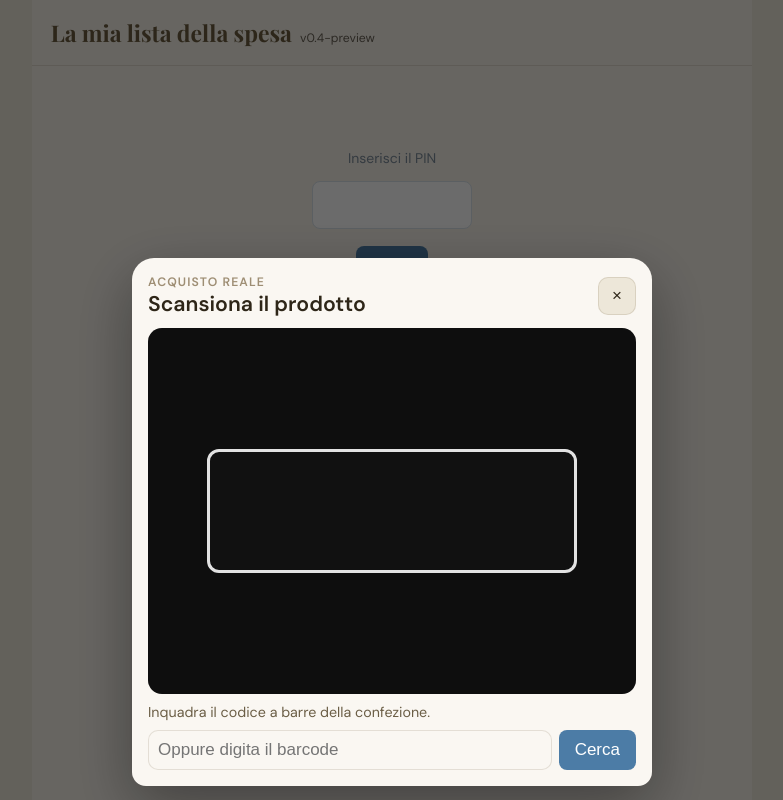
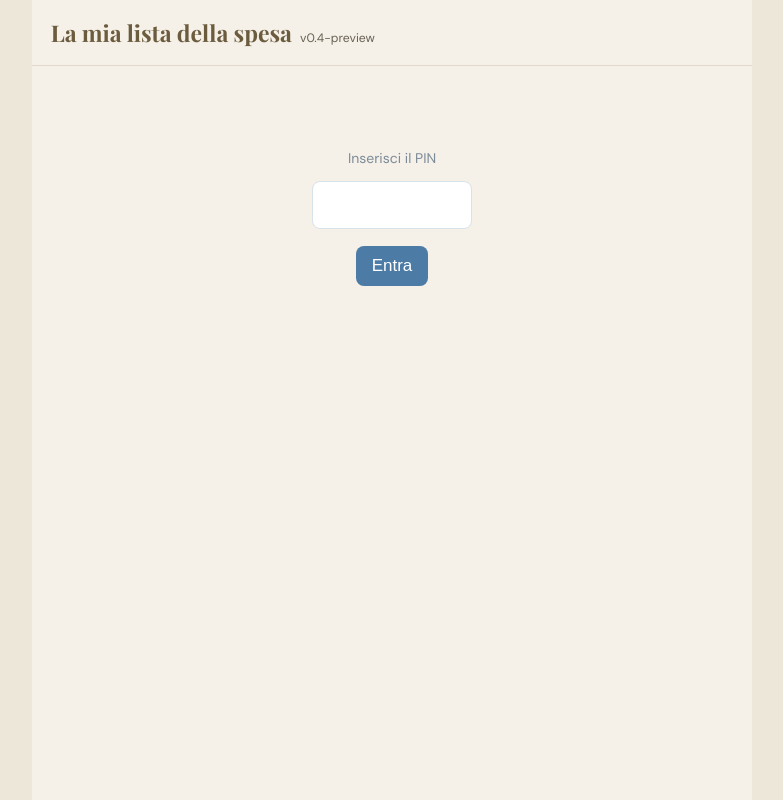
Before and after one commit to mluc1966-beep/La-mia-lista-della-spesa, a plain HTML site: page index_v0.4_preview.html in a window 1280 px wide. Shown: the whole page, without its empty margins (248-1031 px from the left). Drawn offline with nearby package versions, Linux system fonts and the light colour scheme.

Commit message:
Add files via upload

```diff
--- a/index_v0.4_preview.html
+++ b/index_v0.4_preview.html
@@ -262,7 +262,7 @@
   .purchases-box summary::-webkit-details-marker{display:none}.purchases-body{border-top:1px solid var(--ui-border);padding:10px 12px;background:var(--ui-bg2)}
   .purchase-row{padding:9px 0;border-bottom:1px solid var(--ui-border);display:flex;gap:8px;align-items:flex-start}.purchase-row:last-child{border-bottom:0}.purchase-main{flex:1;min-width:0}.purchase-name{font-weight:750;white-space:nowrap;overflow:hidden;text-overflow:ellipsis}.purchase-meta{font-size:.76rem;color:var(--ui-text3);margin-top:2px}.purchase-mode{font-size:.72rem;padding:3px 7px;border-radius:999px;background:var(--ui-card);border:1px solid var(--ui-border);white-space:nowrap}
 
-  .scan-overlay{position:fixed;inset:0;z-index:9999;background:rgba(0,0,0,.58);display:flex;align-items:flex-end;justify-content:center;padding:14px}.scan-panel{width:min(520px,100%);max-height:92vh;overflow:auto;background:var(--ui-card);color:var(--ui-text);border-radius:22px 22px 14px 14px;padding:16px;box-shadow:0 20px 60px rgba(0,0,0,.35)}
+  .scan-overlay{position:fixed;inset:0;z-index:9999;background:rgba(0,0,0,.58);display:flex;align-items:flex-end;justify-content:center;padding:14px}.scan-overlay.hidden{display:none!important}.scan-panel{width:min(520px,100%);max-height:92vh;overflow:auto;background:var(--ui-card);color:var(--ui-text);border-radius:22px 22px 14px 14px;padding:16px;box-shadow:0 20px 60px rgba(0,0,0,.35)}
   .scan-head{display:flex;align-items:center;justify-content:space-between;gap:10px;margin-bottom:10px}.scan-head h3{margin:0;font-size:1.25rem}.scan-close{width:38px;height:38px;border-radius:10px;padding:0;background:var(--ui-bg2)!important;color:var(--ui-text)!important;border:1px solid var(--ui-border)!important}
   .scan-video-wrap{position:relative;background:#111;border-radius:14px;overflow:hidden;aspect-ratio:4/3}.scan-video{width:100%;height:100%;object-fit:cover;display:block}.scan-guide{position:absolute;left:12%;right:12%;top:33%;height:34%;border:3px solid rgba(255,255,255,.88);border-radius:12px;box-shadow:0 0 0 999px rgba(0,0,0,.18)}
   .scan-status{font-size:.84rem;margin:9px 0;color:var(--ui-text2)}.scan-manual{display:flex;gap:7px}.scan-manual input{flex:1;border:1px solid var(--ui-border);border-radius:10px;padding:9px;background:var(--ui-card);color:var(--ui-text)}
```
